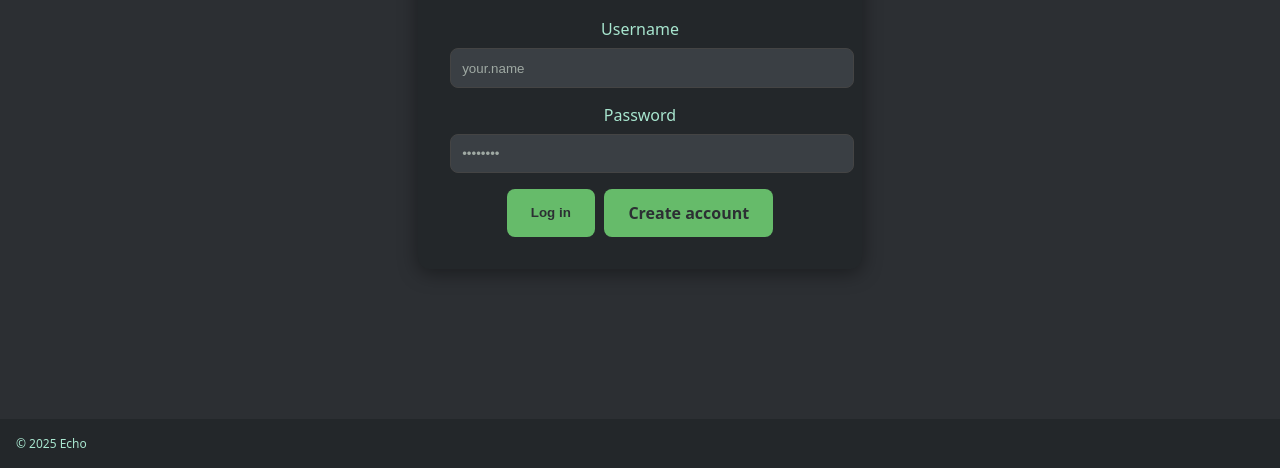
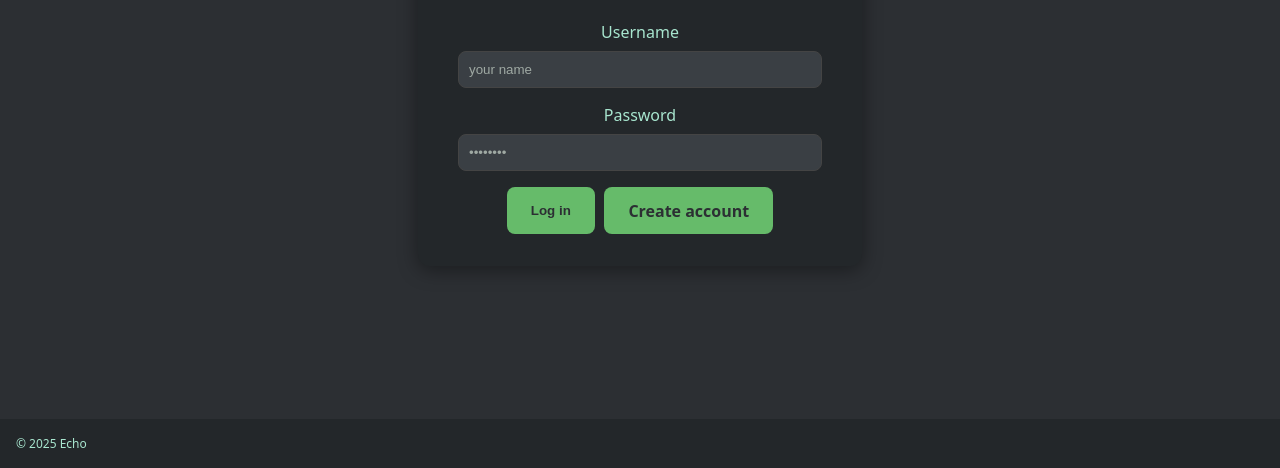
Before and after one commit to EPSI-DIP-GROUPE-2/g2p2p, a website: page static/auth.html in a window 1280 px wide. Shown: the part 332-800 px from the top of the page. Drawn offline with nearby package versions, Linux system fonts and the light colour scheme; files that its build step writes are made by us from their sources.

Commit message:
fix: scss auth center input

```diff
--- a/static/assets/styles/globals.scss
+++ b/static/assets/styles/globals.scss
@@ -95,8 +95,8 @@ label {
 }
 
 input {
-  width: 100%;
-  padding: .7rem;
+  width: 90%;
+  padding: 10px;
   border: 1px solid #444;
   border-radius: 8px;
   background: #3a3f44;
--- a/static/auth.html
+++ b/static/auth.html
@@ -20,7 +20,7 @@
       <form action="home.html" method="get">
         <div class="field">
           <label for="username">Username</label>
-          <input id="username" name="user" type="text" placeholder="your.name" required>
+          <input id="username" name="user" type="text" placeholder="your name" required>
         </div>
         <div class="field">
           <label for="password">Password</label>
```
